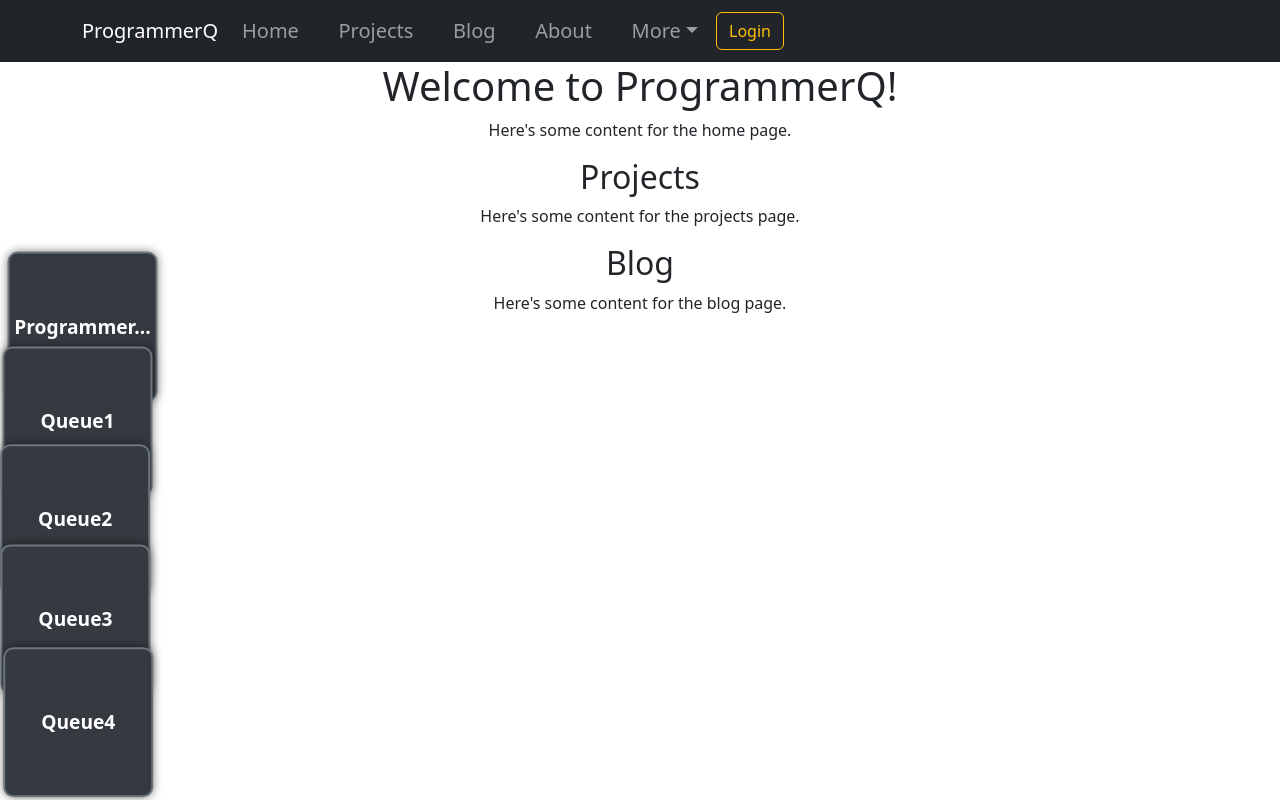
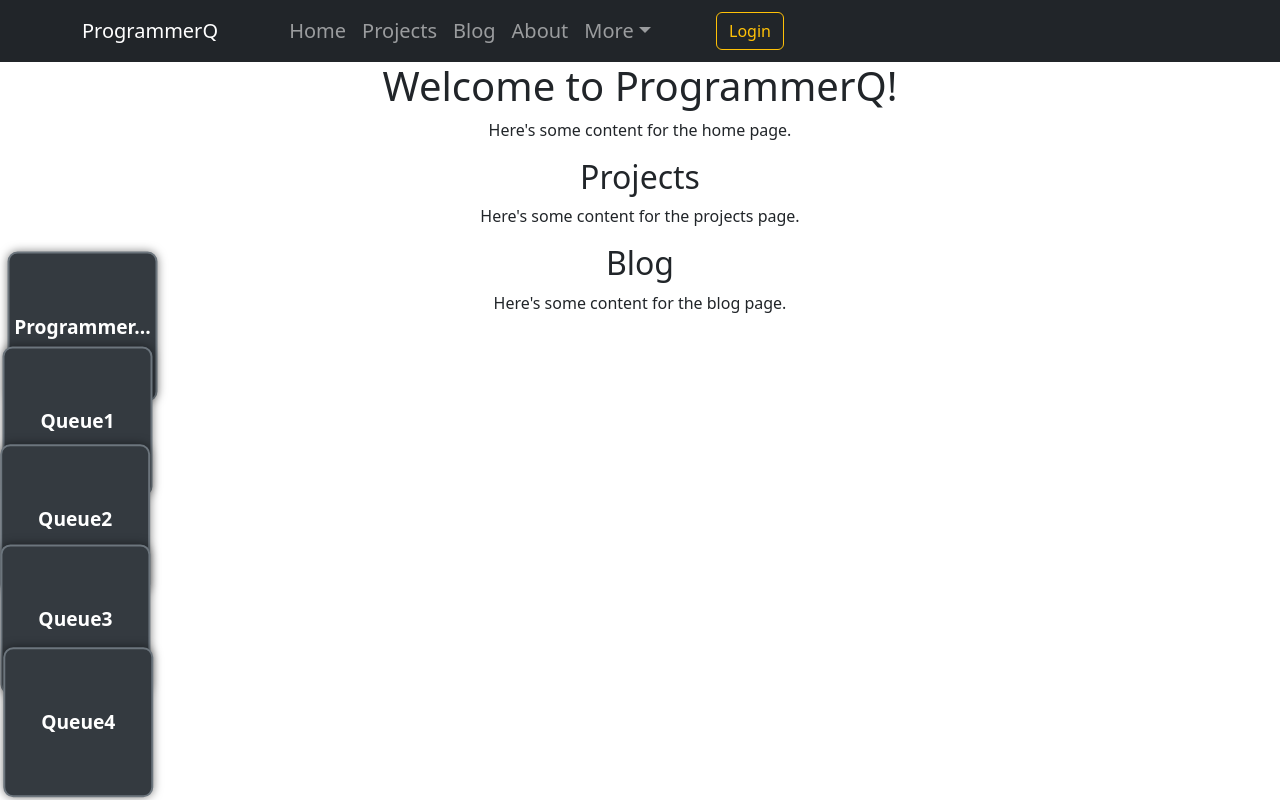
Before and after one commit to semper-proficiens/programmerq, a React (Create React App) app in the folder react-app/: page / in a window 1280 px wide. Built offline with nearby package versions, Linux system fonts and the light colour scheme.

Commit message:
Better alignment for Navbar components

```diff
--- a/react-app/src/components/NavbarComponent.js
+++ b/react-app/src/components/NavbarComponent.js
@@ -10,7 +10,7 @@ function NavbarComponent() {
                 <Navbar.Brand href="#home">ProgrammerQ</Navbar.Brand>
                 <Navbar.Toggle aria-controls="basic-navbar-nav" />
                 <Navbar.Collapse id="basic-navbar-nav" className="justify-content-center">
-                    <Nav className="mr-auto">
+                    <Nav className="flex-grow-1 justify-content-center">
                         <Nav.Link href="#home">Home</Nav.Link>
                         <Nav.Link href="#projects">Projects</Nav.Link>
                         <Nav.Link href="#blog">Blog</Nav.Link>
```
